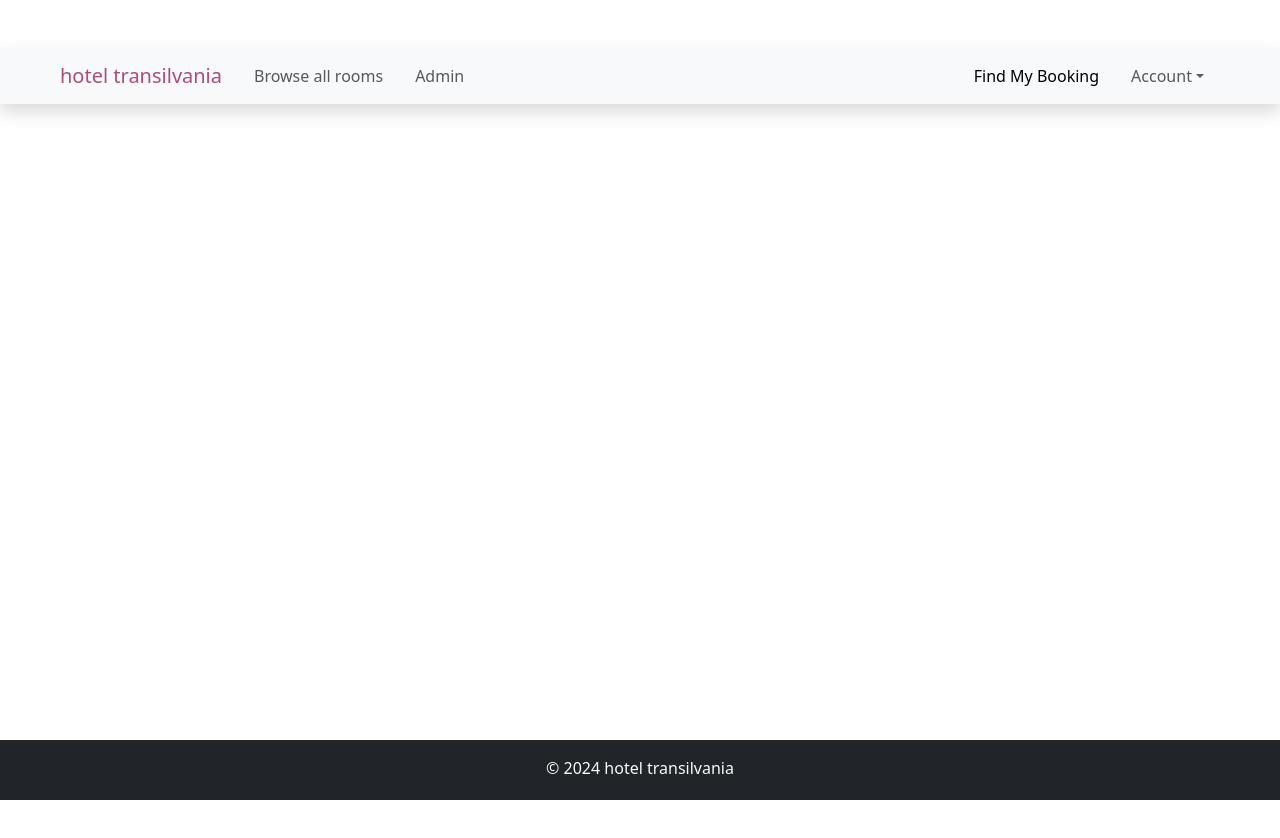
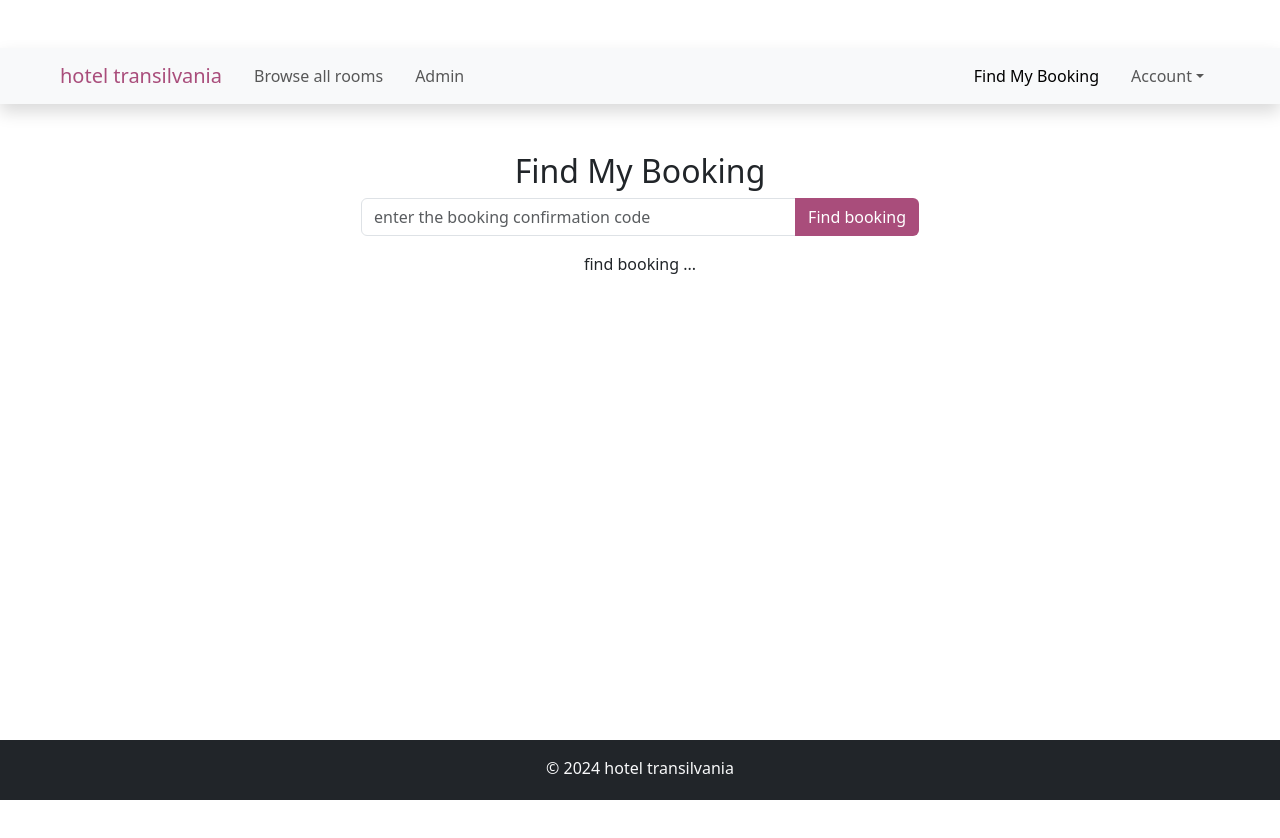
Before and after one commit to JoseDPerez11/frontendhotelbooking, a React (Vite) app in the folder frontendhotelbooking/: page /find-booking in a window 1280 px wide. Shown: the top 838 px of the page. Built offline with nearby package versions, Linux system fonts and the light colour scheme.

Commit message:
lets implement the component to find booking by the confirmation code in our frontend

```diff
--- a/frontendhotelbooking/src/App.jsx
+++ b/frontendhotelbooking/src/App.jsx
@@ -14,6 +14,7 @@ import Admin from "./components/admin/Admin"
 import Checkout from './components/booking/Checkout'
 import BookingSuccess from './components/booking/BookingSuccess'
 import Bookings from './components/booking/Bookings'
+import FindBooking from './components/booking/FindBooking'
 
 function App() {
   return(
@@ -34,6 +35,7 @@ function App() {
             <Route path='/admin' element={<Admin />} />
             <Route path='/booking-success' element={<BookingSuccess />} />
             <Route path='/existing-bookings' element={<Bookings />} />
+            <Route path='/find-booking' element={<FindBooking />} />
 
           </Routes>
         </Router>
--- a/frontendhotelbooking/src/components/admin/Admin.jsx
+++ b/frontendhotelbooking/src/components/admin/Admin.jsx
@@ -6,7 +6,7 @@ const Admin = () => {
     <section className='container mt-5' >
        <h2> welcome to Admin Panel </h2>
        <hr />
-       <Link to={"/existing-room"} >manage rooms</Link>
+       <Link to={"/existing-room"} >manage rooms</Link> <br />
        <Link to={"/existing-bookings"} >manage rooms</Link>
     </section>
   )
--- /dev/null
+++ b/frontendhotelbooking/src/components/booking/FindBooking.jsx
@@ -0,0 +1,142 @@
+
+import React, { useState } from 'react'
+import { cancelBooking, getBookingByConfirmationCode } from "../utils/ApiFunctions"
+
+const FindBooking = () => {
+
+  const [confirmationCode, setConfirmationCode] = useState("")
+  const [error, setError] = useState("")
+  const [successMessage, setSuccessMessage] = useState("")
+  const [isLoading, setIsLoading] = useState(false)
+  const [bookingInfo, setBookingInfo] = useState({
+    id: "",
+    bookingConfirmationCode: "",
+    room: {id: "", roomType: "" },
+    roomNumber: "",
+    checkInDate: "",
+    checkOutDate: "",
+    guestFullName: "",
+    guestEmail: "",
+    numOfAdults: "",
+    numOfChildren: "",
+    totalNumOfGuests: ""
+  })
+
+  const emptyBookingInfo = {
+    id: "",
+    bookingConfirmationCode: "",
+    room: {id: "", roomType: "" },
+    roomNumber: "",
+    checkInDate: "",
+    checkOutDate: "",
+    guestFullName: "",
+    guestEmail: "",
+    numOfAdults: "",
+    numOfChildren: "",
+    totalNumOfGuests: ""
+  }
+
+  const [isDeleted, setIsDeleted] = useState(false)
+
+  const handleInputChange = (e) => {
+    setConfirmationCode(e.target.value)
+  }
+
+  const handleFormSubmit = async(e) => {
+    e.preventDefault()
+    setIsLoading(true)
+    try {
+      const data = await getBookingByConfirmationCode(confirmationCode)
+      setBookingInfo(data)
+      setError(null)
+    } catch (error) {
+      setBookingInfo(emptyBookingInfo)
+      if(error.response && error.response.status === 404) {
+        setError(error.response.data.message)
+      } else {
+        setError(error.message)
+      }
+    }
+
+    setTimeout(() => {
+      setIsLoading(false)
+    }, 2000)
+  }
+
+  const handleBookingCancellation = async(bookingId) => {
+    try {
+      await cancelBooking(bookingInfo.id)
+      setIsDeleted(true)
+      setSuccessMessage("booking has been cancelled successfully!")
+      setBookingInfo(emptyBookingInfo)
+      setConfirmationCode("")
+      setError("")
+    } catch (error) {
+      setError(error.message)
+    }
+    setTimeout(() => {
+        setSuccessMessage("")
+        setIsDeleted(false)
+    }, 2000)
+  }
+
+
+  return (
+    <>
+    <div className='container mt-5 d-flex flex-column justify-content-center align-items-center'>
+      <h2>Find My Booking</h2>
+
+      <form onSubmit={handleFormSubmit} className='col-md-6' >
+        <div className='input-group mb-3' >
+          <input
+            className='form-control'
+            id="confirmationCode"
+            name="confirmationCode"
+            value={confirmationCode}
+            onChange={handleInputChange}
+            placeholder='enter the booking confirmation code'
+          />
+
+          <button className='btn btn-hotel input-group-text' >Find booking</button>
+        </div>
+      </form>
+
+      {isLoading ? (
+        <div>finding booking...</div>
+      ): error ? (
+        <div className='text-danger' > Error: { error }</div>
+      ): bookingInfo.bookingConfirmationCode ? (
+        <div className='col-md-6 mt-4 mb-5' >
+          <h3>booking information</h3>
+          <p>Booking confirmation code: {bookingInfo.bookingConfirmationCode} </p>
+          <p>Booking id: {bookingInfo.id} </p>
+          <p>Room Number: {bookingInfo.room.id} </p>
+          <p>Check-in Date: {bookingInfo.checkInDate} </p>
+          <p>Check-out Date: {bookingInfo.checkOutDate} </p>
+          <p>Full Name: {bookingInfo.guestFullName} </p>
+          <p>Email Address: {bookingInfo.guestEmail} </p>
+          <p>Adults: {bookingInfo.numOfAdults} </p>
+          <p>Children: {bookingInfo.numOfChildren} </p>
+          <p>Total Guest: {bookingInfo.totalNumOfGuests} </p>
+
+          {!isDeleted && (
+            <button className='btn btn-danger' onClick={() => handleBookingCancellation(bookingInfo.id)} >
+                cancel booking
+            </button>
+          )}
+        </div>
+      ): (
+        <div> find booking ... </div>
+      )}
+
+      {isDeleted && (
+        <div className='alert alert-success mt-3' role="alert" > {successMessage} </div>
+      )}
+
+    </div>
+
+    </>
+  )
+}
+
+export default FindBooking
```
